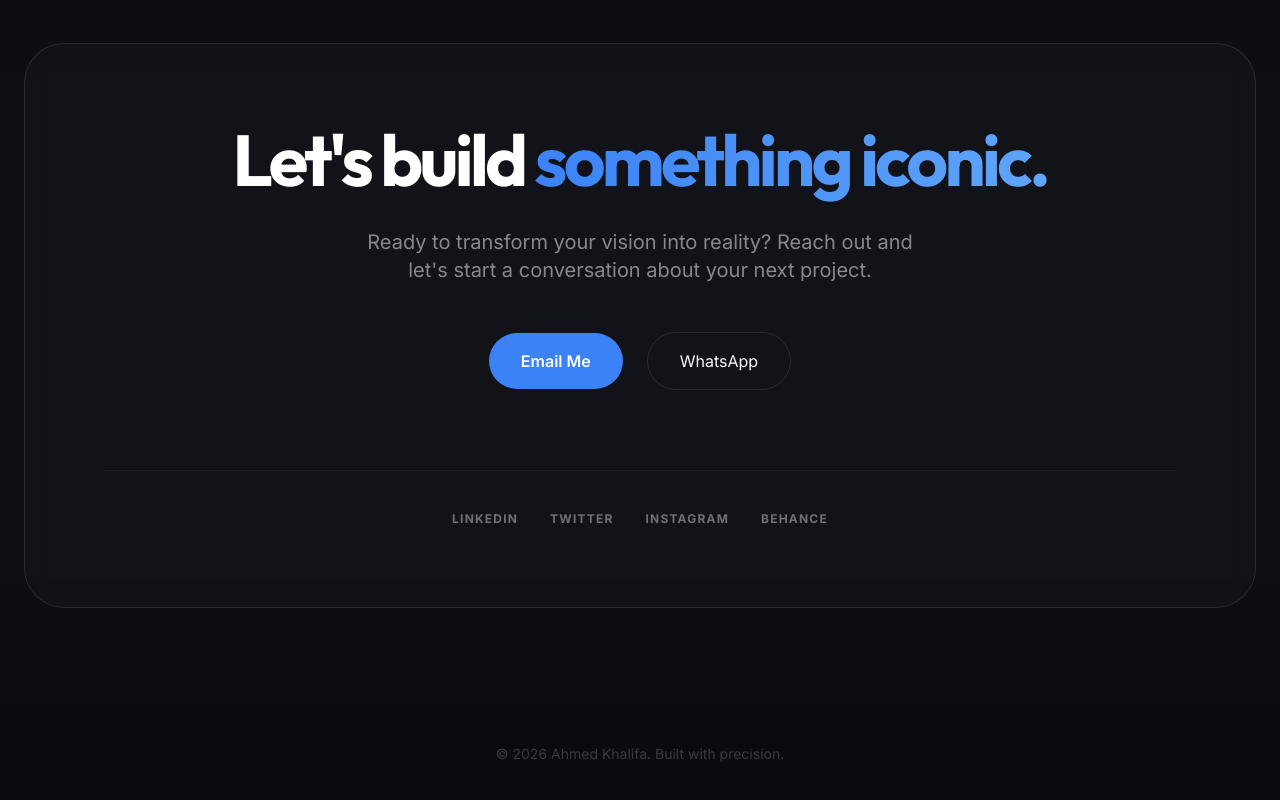
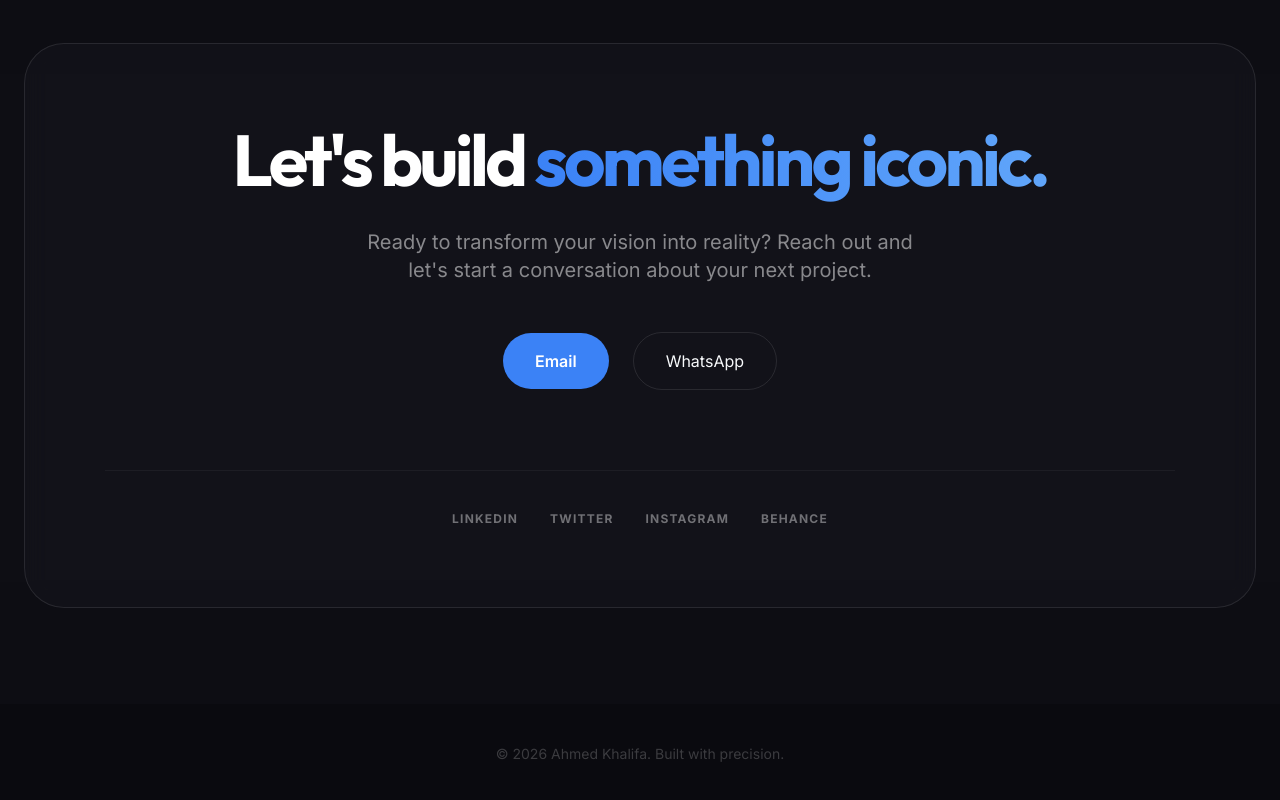
Before and after one commit to ahmedkhalia221/ahmed-portfolio, a Next.js app: page / in a window 1280 px wide. Shown: the part 2975-3775 px from the top of the page. Built offline with nearby package versions, Linux system fonts and the light colour scheme.

Commit message:
Update email button text to 'Email'

```diff
--- a/src/app/page.tsx
+++ b/src/app/page.tsx
@@ -260,7 +260,7 @@ export default function Home() {
 
               <div className="flex flex-col md:flex-row items-center justify-center gap-6">
                 <a href="mailto:ahmedkhalifa875@icloud.com" className="btn-primary w-full md:w-auto">
-                  Email Me
+                  Email
                 </a>
                 <a href="https://wa.me/201104344679" target="_blank" className="px-8 py-4 rounded-full border border-white/10 hover:bg-white/5 transition-all w-full md:w-auto">
                   WhatsApp
```
